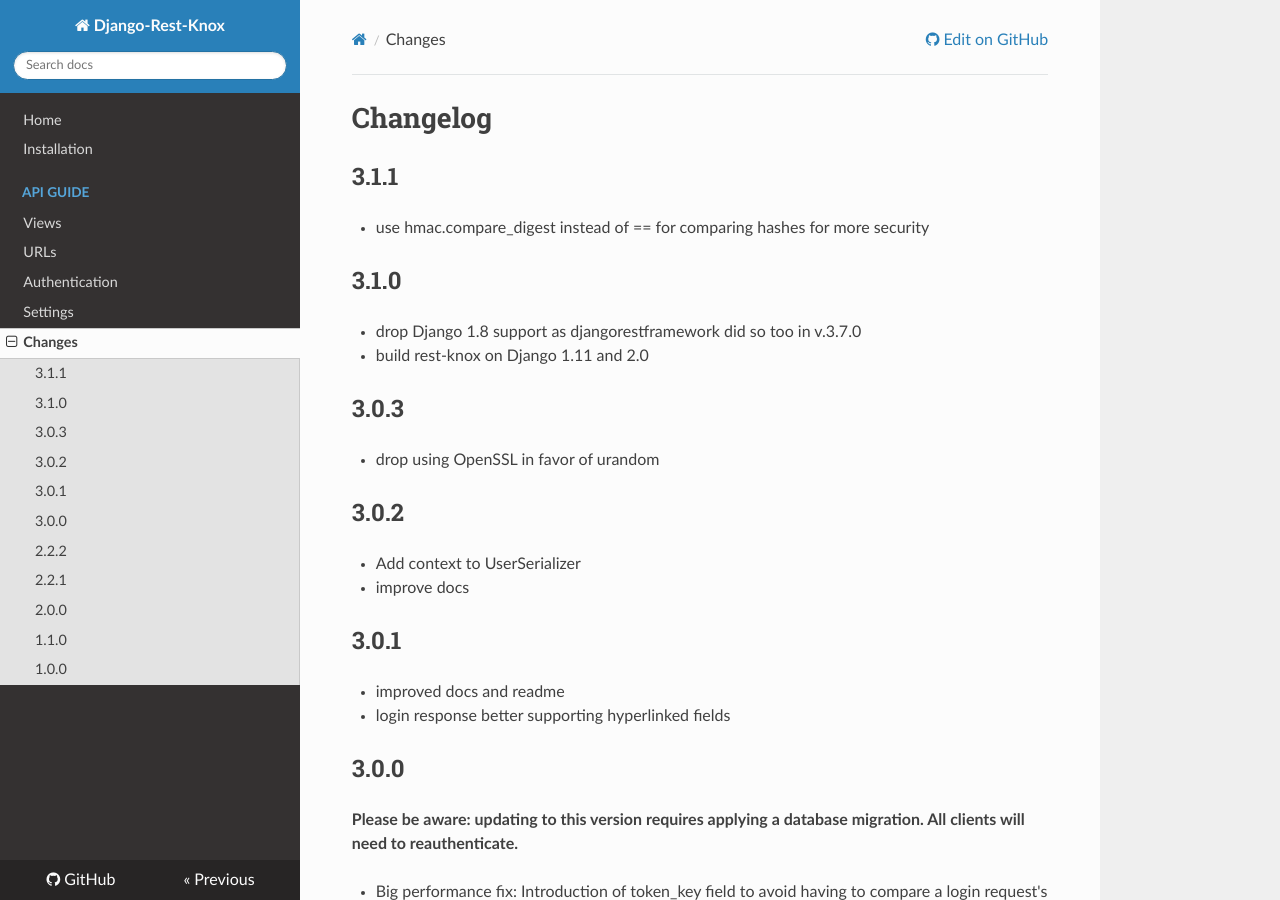
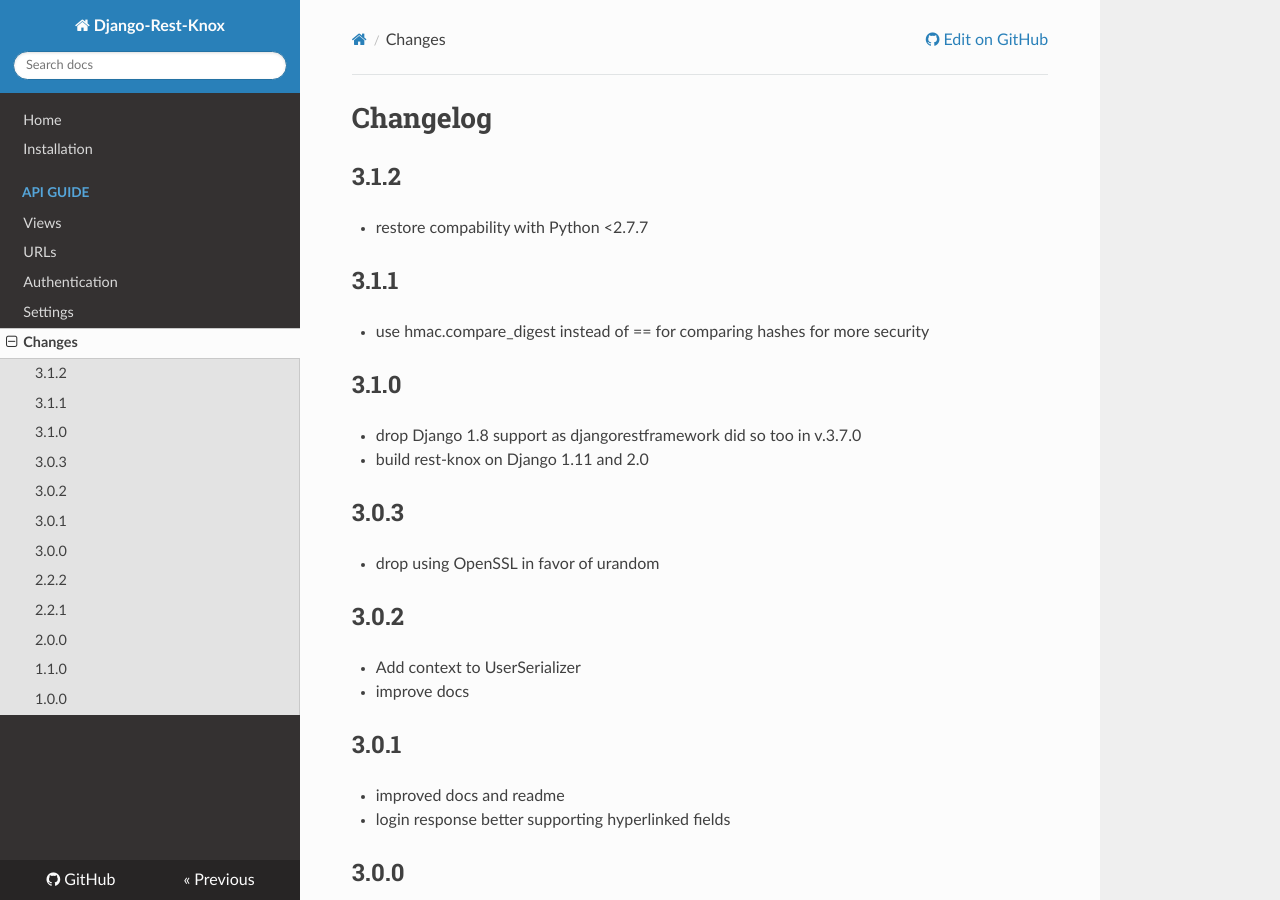
Before and after one commit to jazzband/django-rest-knox, an MkDocs documentation site: the page built from docs/changes.md, in a window 1280 px wide and 900 px high. Built offline with MkDocs 1.6.1, drawn with Linux system fonts in a browser that asks for light colours; nearby versions of some CDN libraries; old or Windows-style settings are respelled for this version of MkDocs.

Commit message:
release notes for 3.1.2

```diff
--- a/docs/changes.md
+++ b/docs/changes.md
@@ -1,4 +1,7 @@
 #Changelog
+
+## 3.1.2
+- restore compability with Python <2.7.7
 
 ## 3.1.1
 - use hmac.compare_digest instead of == for comparing hashes for more security
--- a/setup.py
+++ b/setup.py
@@ -16,7 +16,7 @@
     # Versions should comply with PEP440.  For a discussion on single-sourcing
     # the version across setup.py and the project code, see
     # https://packaging.python.org/en/latest/single_source_version.html
-    version='3.1.1',
+    version='3.1.2',
     description='Authentication for django rest framework',
     long_description=long_description,
 
```
Also changed, not shown: CHANGELOG.rst.
